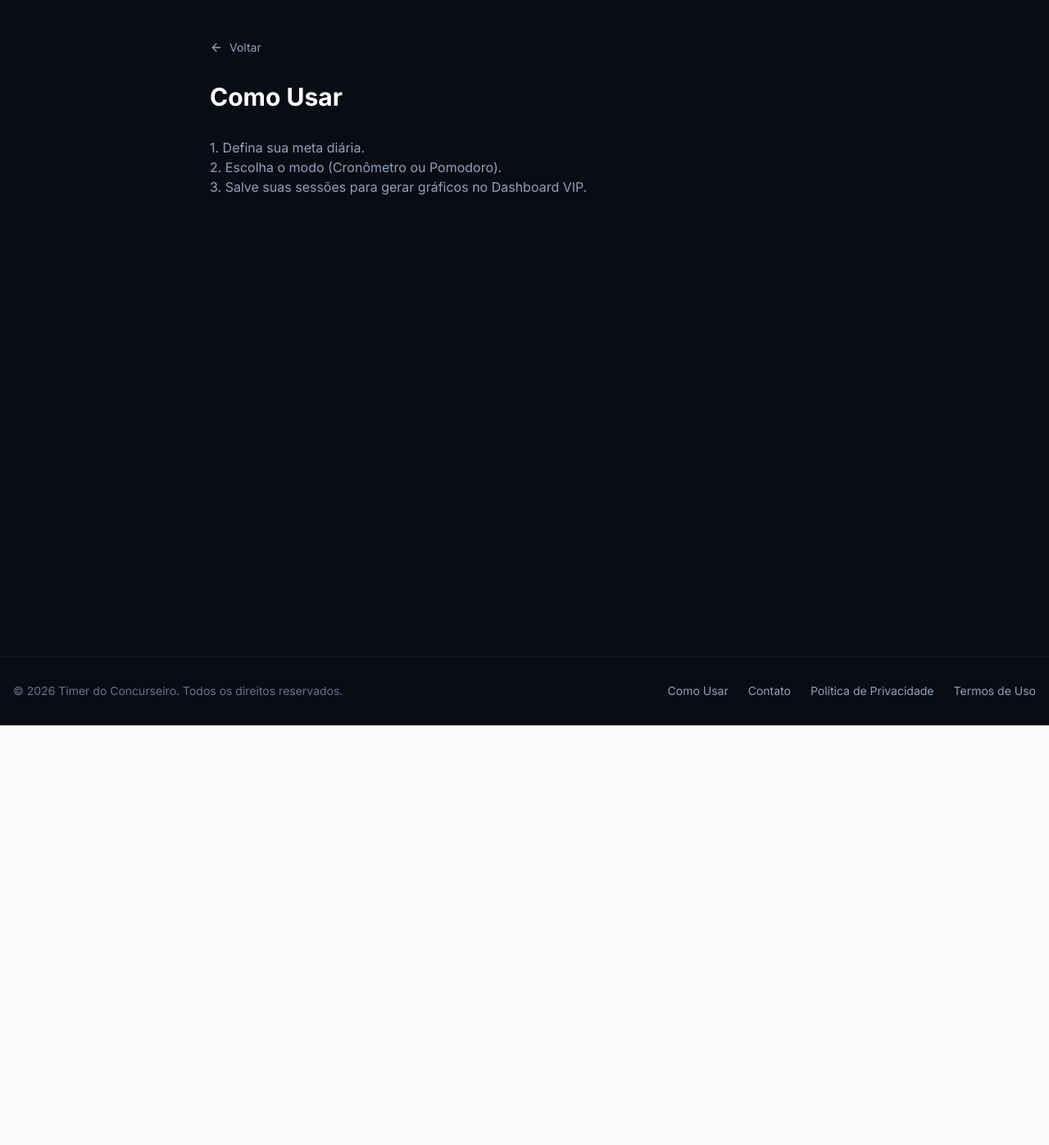
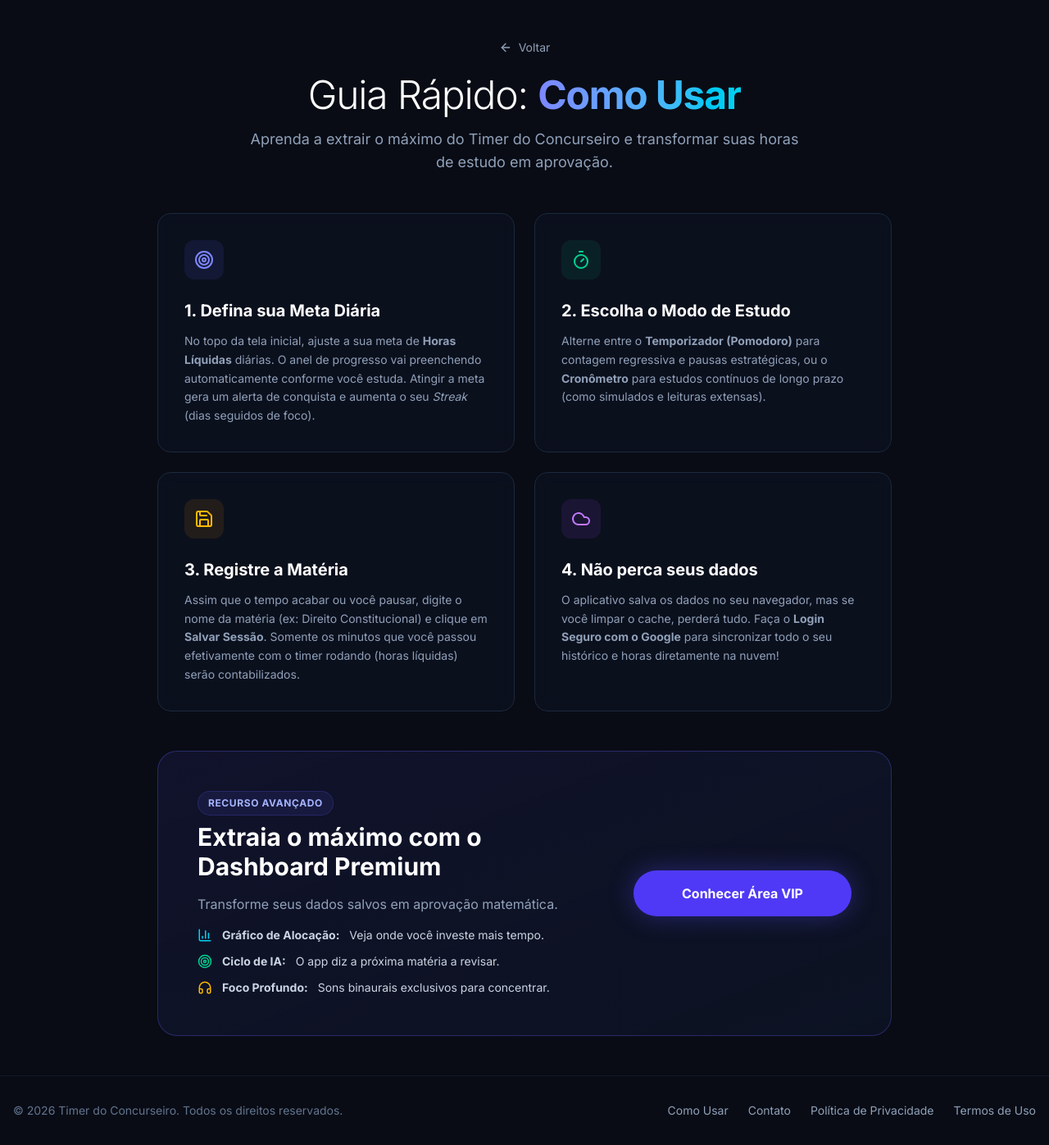
Before and after one commit to timerdoconcurseiro-hash/timer-do-concurseiro, a Next.js app: page /como-usar in a window 1280 px wide. Shown: the whole page at 82% size. Before the commit the page ends 885 px from the top, so only its background shows below. Built offline with nearby package versions, Linux system fonts and the light colour scheme.

Commit message:
Refactor Como Usar page for better UX and remove jargon from Privacy Policy

```diff
--- a/app/como-usar/page.tsx
+++ b/app/como-usar/page.tsx
@@ -1,18 +1,107 @@
+"use client";
+
 import React from 'react';
 import Link from 'next/link';
-import { ArrowLeft } from 'lucide-react';
+import { ArrowLeft, Target, Timer, BarChart3, Cloud, Save, Headphones } from 'lucide-react';
 
-export default function Page() {
+export default function ComoUsarPage() {
   return (
-    <div className="min-h-screen bg-[#090C15] text-slate-200 py-12 px-4">
-      <div className="max-w-3xl mx-auto space-y-8">
-        <Link href="/" className="inline-flex items-center gap-2 text-slate-400 hover:text-white transition-colors text-sm">
-          <ArrowLeft size={16} /> Voltar
-        </Link>
-        <h1 className="text-3xl font-bold text-white">Como Usar</h1>
-        <div className="prose prose-invert max-w-none text-slate-400">
-          <p>1. Defina sua meta diária.<br/>2. Escolha o modo (Cronômetro ou Pomodoro).<br/>3. Salve suas sessões para gerar gráficos no Dashboard VIP.</p>
+    <div className="min-h-screen bg-[#090C15] text-slate-200 py-12 px-4 selection:bg-indigo-500/30">
+      <div className="max-w-4xl mx-auto space-y-12">
+
+        {/* Header */}
+        <div className="text-center space-y-4">
+          <Link href="/" className="inline-flex items-center gap-2 text-slate-400 hover:text-white transition-colors text-sm mb-6">
+            <ArrowLeft size={16} /> Voltar
+          </Link>
+          <h1 className="text-4xl md:text-5xl font-light text-white tracking-tight">
+            Guia Rápido: <span className="font-bold text-transparent bg-clip-text bg-gradient-to-r from-indigo-400 to-cyan-400">Como Usar</span>
+          </h1>
+          <p className="text-slate-400 max-w-2xl mx-auto text-lg">
+            Aprenda a extrair o máximo do Timer do Concurseiro e transformar suas horas de estudo em aprovação.
+          </p>
         </div>
+
+        {/* Passo a Passo */}
+        <div className="grid grid-cols-1 md:grid-cols-2 gap-6">
+
+          <div className="bg-slate-900/40 border border-slate-800 rounded-2xl p-8 backdrop-blur-sm hover:border-slate-700 transition-colors">
+            <div className="bg-indigo-500/10 w-12 h-12 rounded-xl flex items-center justify-center mb-6">
+              <Target className="text-indigo-400" size={24} />
+            </div>
+            <h3 className="text-xl font-bold text-white mb-3">1. Defina sua Meta Diária</h3>
+            <p className="text-slate-400 text-sm leading-relaxed">
+              No topo da tela inicial, ajuste a sua meta de <strong>Horas Líquidas</strong> diárias. O anel de progresso vai preenchendo automaticamente conforme você estuda. Atingir a meta gera um alerta de conquista e aumenta o seu <em>Streak</em> (dias seguidos de foco).
+            </p>
+          </div>
+
+          <div className="bg-slate-900/40 border border-slate-800 rounded-2xl p-8 backdrop-blur-sm hover:border-slate-700 transition-colors">
+            <div className="bg-emerald-500/10 w-12 h-12 rounded-xl flex items-center justify-center mb-6">
+              <Timer className="text-emerald-400" size={24} />
+            </div>
+            <h3 className="text-xl font-bold text-white mb-3">2. Escolha o Modo de Estudo</h3>
+            <p className="text-slate-400 text-sm leading-relaxed">
+              Alterne entre o <strong>Temporizador (Pomodoro)</strong> para contagem regressiva e pausas estratégicas, ou o <strong>Cronômetro</strong> para estudos contínuos de longo prazo (como simulados e leituras extensas).
+            </p>
+          </div>
+
+          <div className="bg-slate-900/40 border border-slate-800 rounded-2xl p-8 backdrop-blur-sm hover:border-slate-700 transition-colors">
+            <div className="bg-amber-500/10 w-12 h-12 rounded-xl flex items-center justify-center mb-6">
+              <Save className="text-amber-400" size={24} />
+            </div>
+            <h3 className="text-xl font-bold text-white mb-3">3. Registre a Matéria</h3>
+            <p className="text-slate-400 text-sm leading-relaxed">
+              Assim que o tempo acabar ou você pausar, digite o nome da matéria (ex: Direito Constitucional) e clique em <strong>Salvar Sessão</strong>. Somente os minutos que você passou efetivamente com o timer rodando (horas líquidas) serão contabilizados.
+            </p>
+          </div>
+
+          <div className="bg-slate-900/40 border border-slate-800 rounded-2xl p-8 backdrop-blur-sm hover:border-slate-700 transition-colors">
+            <div className="bg-purple-500/10 w-12 h-12 rounded-xl flex items-center justify-center mb-6">
+              <Cloud className="text-purple-400" size={24} />
+            </div>
+            <h3 className="text-xl font-bold text-white mb-3">4. Não perca seus dados</h3>
+            <p className="text-slate-400 text-sm leading-relaxed">
+              O aplicativo salva os dados no seu navegador, mas se você limpar o cache, perderá tudo. Faça o <strong>Login Seguro com o Google</strong> para sincronizar todo o seu histórico e horas diretamente na nuvem!
+            </p>
+          </div>
+
+        </div>
+
+        {/* Secao Área VIP */}
+        <div className="mt-12 bg-gradient-to-br from-indigo-900/20 to-slate-900/60 border border-indigo-500/30 rounded-3xl p-8 md:p-12 text-center md:text-left flex flex-col md:flex-row items-center gap-8">
+          <div className="flex-1 space-y-4">
+            <div className="inline-flex items-center gap-2 px-3 py-1.5 rounded-full bg-indigo-500/10 border border-indigo-500/20 text-indigo-300 text-xs font-bold uppercase tracking-wider mb-2">
+              Recurso Avançado
+            </div>
+            <h3 className="text-2xl md:text-3xl font-bold text-white">
+              Extraia o máximo com o <br/>Dashboard Premium
+            </h3>
+            <p className="text-slate-400">
+              Transforme seus dados salvos em aprovação matemática.
+            </p>
+            <ul className="space-y-3 mt-4">
+              <li className="flex items-center justify-center md:justify-start gap-3 text-sm text-slate-300">
+                <BarChart3 size={18} className="text-cyan-400" /> <strong>Gráfico de Alocação:</strong> Veja onde você investe mais tempo.
+              </li>
+              <li className="flex items-center justify-center md:justify-start gap-3 text-sm text-slate-300">
+                <Target size={18} className="text-emerald-400" /> <strong>Ciclo de IA:</strong> O app diz a próxima matéria a revisar.
+              </li>
+              <li className="flex items-center justify-center md:justify-start gap-3 text-sm text-slate-300">
+                <Headphones size={18} className="text-amber-400" /> <strong>Foco Profundo:</strong> Sons binaurais exclusivos para concentrar.
+              </li>
+            </ul>
+          </div>
+
+          <div className="w-full md:w-1/3">
+            <Link
+              href="/pricing"
+              className="block w-full bg-indigo-600 hover:bg-indigo-500 text-white text-center py-4 rounded-full font-bold shadow-[0_0_30px_rgba(79,70,229,0.4)] transition-all transform hover:scale-105"
+            >
+              Conhecer Área VIP
+            </Link>
+          </div>
+        </div>
+
       </div>
     </div>
   );
--- a/app/politica-de-privacidade/page.tsx
+++ b/app/politica-de-privacidade/page.tsx
@@ -17,7 +17,7 @@ export default function PoliticaPrivacidadePage() {
           <p>Para fornecer a melhor experiência, o Timer do Concurseiro oferece funcionalidades locais e em nuvem:</p>
           <ul className="list-disc pl-5">
             <li><strong>Usuários não cadastrados:</strong> O aplicativo funciona de forma anônima e os dados de tempo de estudo ficam armazenados exclusivamente no seu próprio dispositivo (cache/localStorage). Não coletamos seus dados pessoais.</li>
-            <li><strong>Usuários cadastrados (Contas/Premium):</strong> Ao fazer login via Google OAuth, coletamos seu endereço de e-mail e nome público estritamente para a criação da sua conta e sincronização dos seus históricos de estudo em nosso banco de dados seguro na nuvem (Supabase).</li>
+            <li><strong>Usuários cadastrados (Contas/Premium):</strong> Ao fazer login, coletamos seu endereço de e-mail e nome público estritamente para a criação da sua conta e sincronização dos seus históricos de estudo em nosso banco de dados seguro na nuvem.</li>
           </ul>
 
           <h3 className="text-white font-semibold text-lg mt-6">2. Pagamentos e Assinaturas</h3>
```
